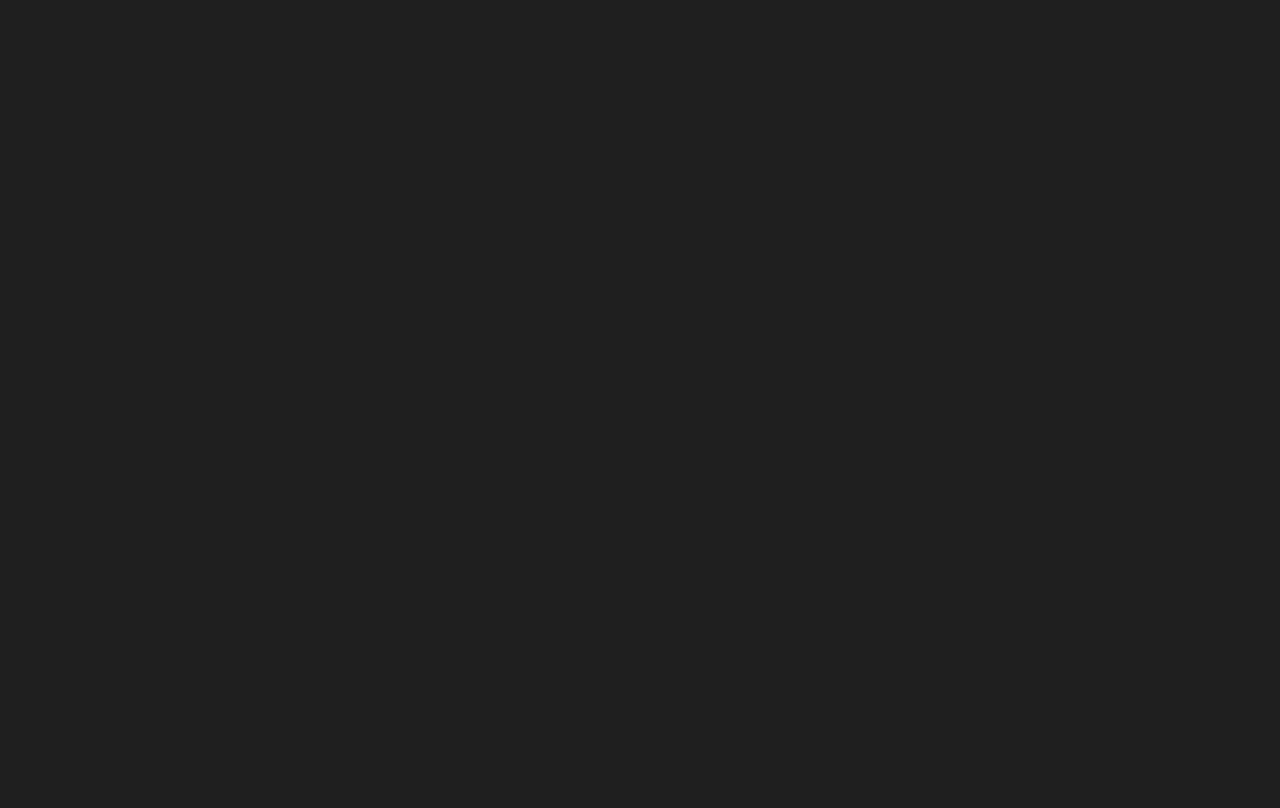
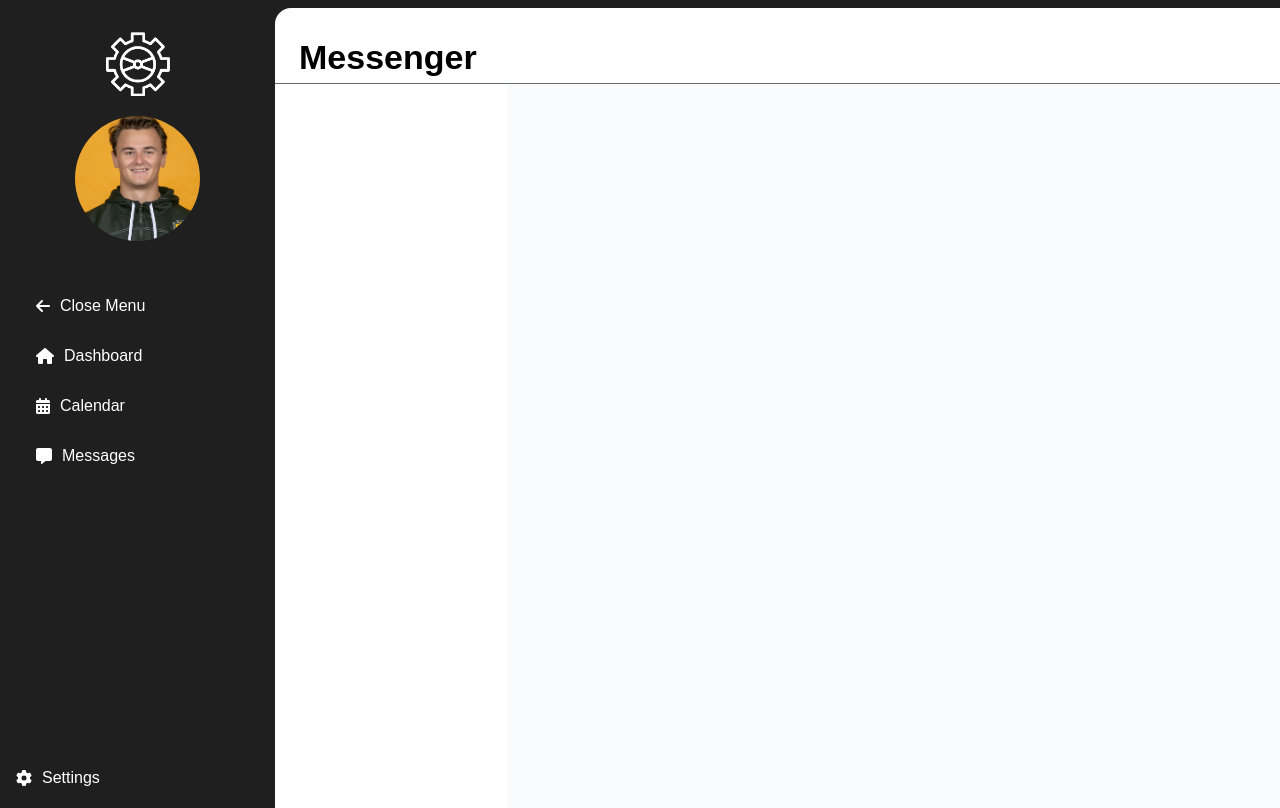
Before and after one commit to AjJ132/ProServ-ClubCore-Frontend, a React (Vite) app: page /messages in a window 1280 px wide. Before the commit this address had no page. Built offline with nearby package versions, Linux system fonts and the light colour scheme.

Commit message:
Add Messenger component and update navbar links

```diff
--- a/src/App.jsx
+++ b/src/App.jsx
@@ -12,7 +12,8 @@ import EventCalendar from '/src/scenes/Calendar/EventCalendar';
 import { addDays, subDays } from "date-fns";
 
 
-import Calendar from './scenes/Calendar/Calendar';
+// import Calendar from './scenes/Calendar/Calendar';
+import Messenger from './scenes/messenger/messenger';
 import Navbar from './components/navbar/navbar';
 import './index.css';
 import Settings from './scenes/settings/settings';
@@ -45,6 +46,7 @@ const App = () => {
           <Route path="/" element={<>{<Navbar isCollapsed={isOpen} toggleNavbar={toggleNavbar} />}<Dashboard /></>} />
           <Route path="/signin" element={<Signin />} />
           <Route path="/calendar" element={<>{<Navbar isCollapsed={isOpen} toggleNavbar={toggleNavbar} />}<EventCalendar /></>} />
+          <Route path="/messages" element={<>{<Navbar isCollapsed={isOpen} toggleNavbar={toggleNavbar} />}<Messenger /></>} />
 
 
           <Route path="/signup" element={<Signup />} />
--- a/src/components/navbar/navbar.jsx
+++ b/src/components/navbar/navbar.jsx
@@ -28,7 +28,6 @@ const Navbar = ({ isCollapsed, toggleNavbar }) => {
 
   return (
     <div className={`navbar ${isCollapsed ? 'open' : 'collapsed'}`}>
-      {/* <img src={logo} alt="logo" className={isCollapsed ? 'logo' : 'logo-collapsed'} style={{ marginTop: '0.5rem', marginBottom: '2rem' }} /> */}
      <img src={logo} className={isCollapsed ? 'logo' : 'logo-collapsed'} alt="logo" height={64} width={64}/>
       <ProfileHeader isCollapsed={isCollapsed} />
         <div className="navbar-links-wrapper">
@@ -50,9 +49,13 @@ const Navbar = ({ isCollapsed, toggleNavbar }) => {
                   {isCollapsed && ' Calendar'}
               </Link>
 
-            <a className={`navbar-links-wrapper-btn ${isCollapsed ? 'open' : 'collapsed  '}`} href='#messaging'>
-                <FontAwesomeIcon icon={faMessage} />{isCollapsed && ' Messaging'}
-            </a>
+              <Link
+                  to="/messages"
+                  className={`navbar-links-wrapper-btn ${isCollapsed ? 'open' : 'collapsed'}`}
+              >
+                  <FontAwesomeIcon icon={faMessage} />
+                  {isCollapsed && ' Messages'}
+              </Link>
 
         </div>
 
--- a/src/index.css
+++ b/src/index.css
@@ -35,6 +35,7 @@
   --link-color: #1a47e8;
 
   --calendar-bg-offset: rgb(250, 251, 252);
+  --messenger-bg-offset: rgb(250, 251, 252);
 
   --hover-color: #a7a7a71e;
   --soft-hover-color: rgb(235, 235, 235);
--- a/src/scenes/Calendar/Calendar.jsx
+++ /dev/null
@@ -1,36 +0,0 @@
-import React from 'react';
-import { Calendar as RsuiteCalendar  } from 'rsuite';
-import './Calendar.css';
-import 'rsuite/dist/rsuite-no-reset.css';
-
-// Documentation for the Calendar component:
-// https://rsuitejs.com/components/calendar/#basic
-
-const Calendar = () => {
-    return (
-        <div className="page-content">
-           <div className="page-header">
-            <h1>Calendar</h1>
-            <div className="line-divider mt-4"></div>
-            </div>
-            <div className="calendar-container">
-                <RsuiteCalendar bordered cellClassName={date => (date.getDay() % 2 ? "calendar-bg-offset" : undefined)}/>
-                <div className="calendar-quick-info section-border p-4">
-                    <h2>Coming Up</h2>
-                    <div className="line-divider"></div>
-                    <div className="w-full flex flex-row justify-between">
-                        <h3>Meet</h3>
-                        <a className="link">View</a>
-                    </div>
-                    <div className="w-full flex flex-row justify-between">
-                        <h3>Practice</h3>
-                        <a className="link">View</a>
-                    </div>
-
-                </div>
-            </div>
-        </div>
-    );
-};
-
-export default Calendar;
--- a/src/scenes/Calendar/EventCalendar.tsx
+++ b/src/scenes/Calendar/EventCalendar.tsx
@@ -19,6 +19,7 @@ import { get_my_events } from "../../services/calendar-api-service";
 import '../../components/add-event-modal/add-event-modal.css'
 import ViewEventModal from "../../components/view-event-modal/view-event-modal";
 import { useLocation } from 'react-router-dom';
+import './Calendar.css'
 
 const WEEKDAYS = ["Sun", "Mon", "Tue", "Wed", "Thu", "Fri", "Sat"];
 const MONTHS = ["Jan", "Feb", "Mar", "Apr", "May", "Jun", "Jul", "Aug", "Sep", "Oct", "Nov", "Dec"];
--- /dev/null
+++ b/src/scenes/messenger/messenger.css
@@ -0,0 +1,27 @@
+.messenger-body {
+  display: flex;
+  flex-direction: row;
+  align-items: center;
+  justify-content: center;
+  width: 100%;
+  height: 100%;
+}
+
+.messenger-page-header{
+    border-bottom: 1px solid var(--soft-gray);
+}
+
+.messenger-chat-list {
+  display: flex;
+  flex-direction: column;
+  width: 30%;
+  height: 100%;
+  background-color: var(--secondary-color);
+}
+
+.messenger-chat-body {
+  display: flex;
+  width: 100%;
+  height: 100%;
+  background-color: var(--messenger-bg-offset);
+}
--- /dev/null
+++ b/src/scenes/messenger/messenger.jsx
@@ -0,0 +1,22 @@
+import React from 'react';
+import './messenger.css';
+
+const Messenger = () => {
+    return (
+        <div className="page-content">
+            <div className="page-header messenger-page-header p-6">
+                <h1>Messenger</h1>
+                {/* <div className="line-divider mt-4"></div> */}
+            </div>
+            <div className="messenger-body">
+                <div className="messenger-chat-list">
+
+                </div>
+                <div className="messenger-chat-body">
+                </div>
+            </div>
+        </div>
+    );
+};
+
+export default Messenger;
```
